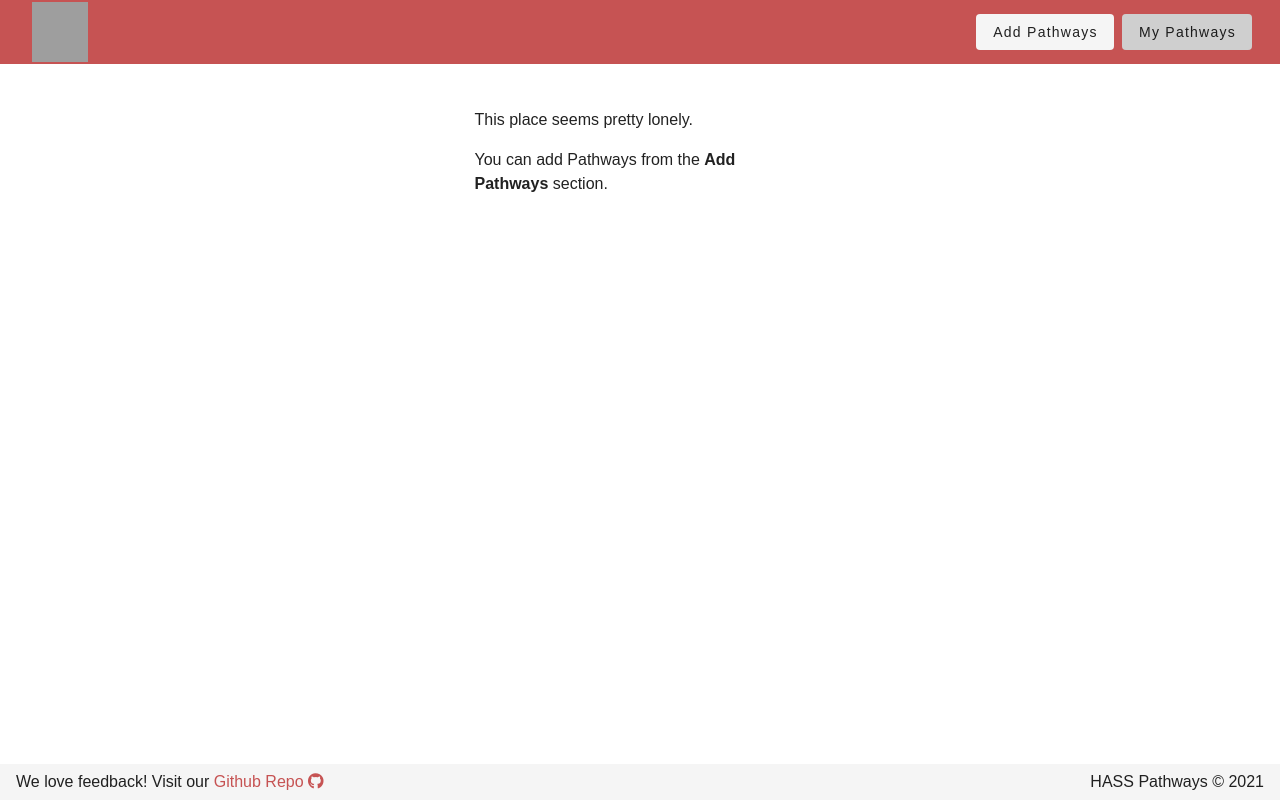
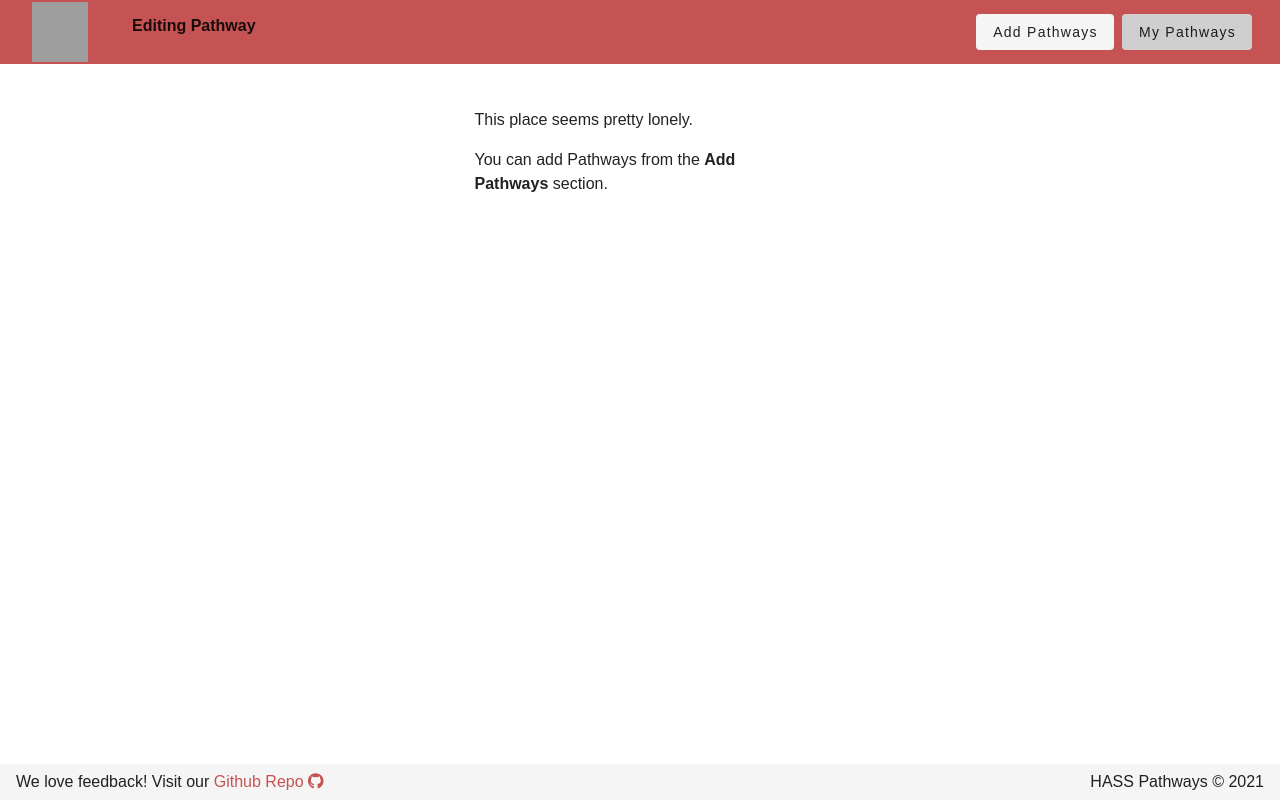
Before and after one commit to nishi7409/HASSPathways, a Vue app in the folder frontend/: page /activity in a window 1280 px wide. Built offline with nearby package versions, Linux system fonts and the light colour scheme; grey boxes are pictures that could not be loaded; a web font is replaced by a local one.

Commit message:
bruh
y my code no work

```diff
--- a/frontend/src/App.vue
+++ b/frontend/src/App.vue
@@ -15,7 +15,10 @@
               </router-link>
             </v-flex>
 
-            <v-spacer></v-spacer>
+            <v-col class="pt-3 text-middle"> <!-- v-if= "getEditable() == true", idk why this bricks it -->
+              <span class= "font-weight-black">Editing Pathway</span>
+            </v-col>
+
 
             <!-- BUTTONS -->
             <v-col class="text-right">
@@ -98,6 +101,9 @@ export default {
       this.extension = true
     }
   },
+  getEditable() {
+    return localStorage.getItem('editingCourses')
+  },
   watch: {
     extension(newExtension) {
       localStorage.setItem('extension', newExtension)
--- a/frontend/src/components/MyPathways.vue
+++ b/frontend/src/components/MyPathways.vue
@@ -185,6 +185,7 @@ export default {
       }
     },
     makeCoursesEditable(){
+      localStorage.setItem('editingCourses', true)
       this.$root.$emit('makeFirstCourseEditable', true)
       this.$root.$emit('makeSecondCourseEditable', true)
       this.$root.$emit('makeThirdCourseEditable', true)
--- a/frontend/src/components/ProgressBar.vue
+++ b/frontend/src/components/ProgressBar.vue
@@ -48,7 +48,6 @@
 
         </v-stepper>
       </div>
-
     </div>
 
 </template>
--- a/frontend/src/main.js
+++ b/frontend/src/main.js
@@ -31,6 +31,7 @@ const store = new Vuex.Store({
       course2: null,
       course3: null
     },
+    editingCourses: false,
     // shopping cart starts out as an empty object
     // we just copy application states as the user saves them
     shoppingCart: {
@@ -39,6 +40,7 @@ const store = new Vuex.Store({
   },
   mutations: {
     initializeStore(state) {
+      localStorage.setItem('editingCourses', false)
       if (localStorage.getItem('options')) {
         try {
           state.shoppingCart.options = JSON.parse(localStorage.getItem('options'))
@@ -238,5 +240,5 @@ new Vue({
   vuetify,
   store,
   beforeCreate() { this.$store.commit('initializeStore') },
-  render: h => h(App)
+  render: h => h(App),
 }).$mount('#app')
```
